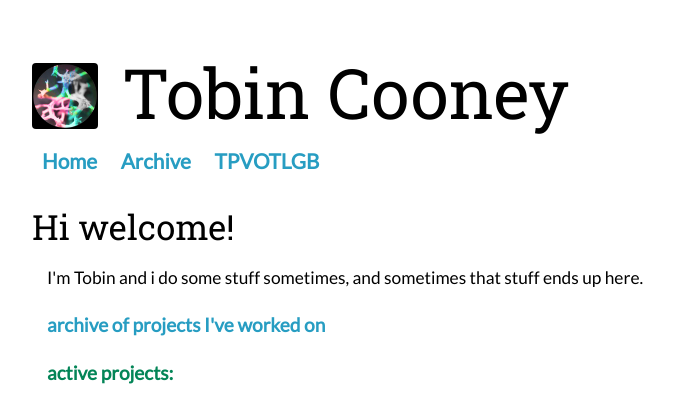
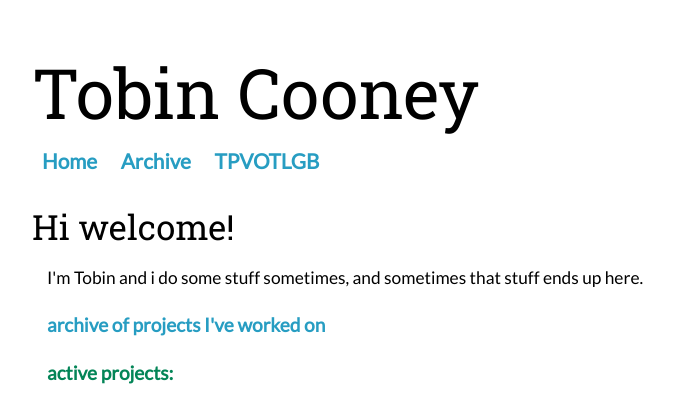
Before and after one commit to tobincooney/site, a PHP site: page / in a window 1280 px wide. Shown: the top 401 px of the page, without its empty margins (232-906 px from the left). Run offline with PHP 8.4, Linux system fonts and the light colour scheme.

Commit message:
remove icon formatting (i like this one better)

```diff
--- a/archive.html
+++ b/archive.html
@@ -11,8 +11,8 @@
 <body>
 
 	<!-- TITLE AND MENU -->
-	<img src="head-icon.jpg" id="head-icon" />
-	<h1 class="title" >Tobin Cooney</h1><br />
+	<h1 class="title" >Tobin Cooney</h1>
+	<div class="nav" >
 		<div class="button" >
 			<a href="index.html">Home</a>
 		</div>
@@ -21,6 +21,7 @@
 		</div>
 		<div class="button" >
 			<a href="https://gourdboat.github.io/">TPVOTLGB</a>
+		</div>
 	</div>
 
 	<!-- TABLE OF CONTENTS -->
--- a/index.html
+++ b/index.html
@@ -10,8 +10,8 @@
 </head>
 <body>
 
-	<img src="head-icon.jpg" id="head-icon" />
-	<h1 class="title" >Tobin Cooney</h1><br />
+	<h1 class="title" >Tobin Cooney</h1>
+	<div class="nav" >
 		<div class="button" >
 			<a href="index.html">Home</a>
 		</div>
@@ -20,6 +20,7 @@
 		</div>
 		<div class="button" >
 			<a href="https://gourdboat.github.io/">TPVOTLGB</a>
+		</div>
 	</div>
 
 	<!--    THE CONTENT BEGINS    -->
--- a/style.css
+++ b/style.css
@@ -17,6 +17,9 @@ a:hover {
 a:visited {
 	color: #3e115c;
 }
+div.nav {
+	display: inline-block;
+}
 div.button {
 	padding: 10px;
 	display: inline-block;
@@ -24,20 +27,13 @@ div.button {
 	font-weight: bold;
 	font-size: 120%;
 }
-img#head-icon {
-	width: 66px;
-	float: left;
-	margin-top: 63px;
-	margin-right: 3.5%;
-	border-radius: 4px;
-}
 h1.title {
 	font-family: "Roboto Slab", serif;
 	font-size: 400%;
 	font-weight: normal;
 	margin-bottom: 0px;
 	display: inline-block;
-	padding-right: 8%;
+	padding-right: 6%;
 }
 div#pinned {
 	border-style: solid;
```
Also changed, not shown: head-icon.jpg (deleted). Lines whose indentation alone changed are shown as unchanged.
